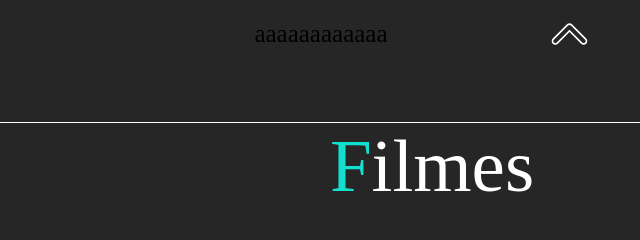
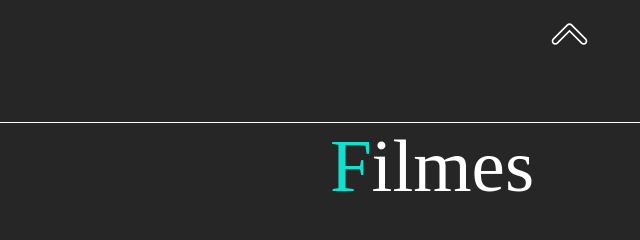
Before and after one commit to PabloGbzin/Projeto-Curso-IndicaFilmes, a plain HTML site: page index.html in a window 1280 px wide. Shown: the top 240 px of the page, 208-848 px from the left. Drawn offline with Linux system fonts and the light colour scheme.

Commit message:
testando alteracao

```diff
--- a/index.html
+++ b/index.html
@@ -15,7 +15,7 @@
         <div class="logo-principal" id="indica-filmes">
             <h1><span class="estilo-cor-logo">In</span>dica Filmes</h1>
         </div>
-    aaaaaaaaaaaa
+
         <div class="container-menu">
             <ul class="conteudo-menu">
                 <li><a href="#filmes-section"><img src="./img/rolo-de-filme.png" alt="" class="imagem">
```
